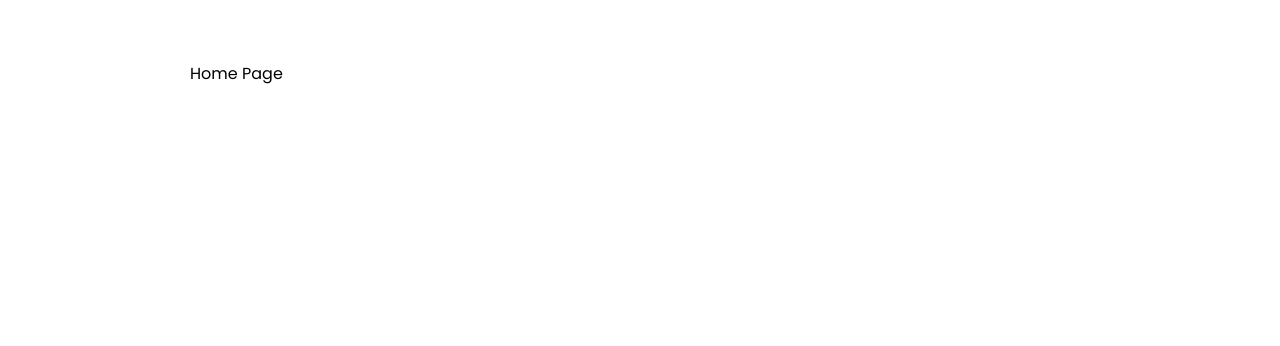
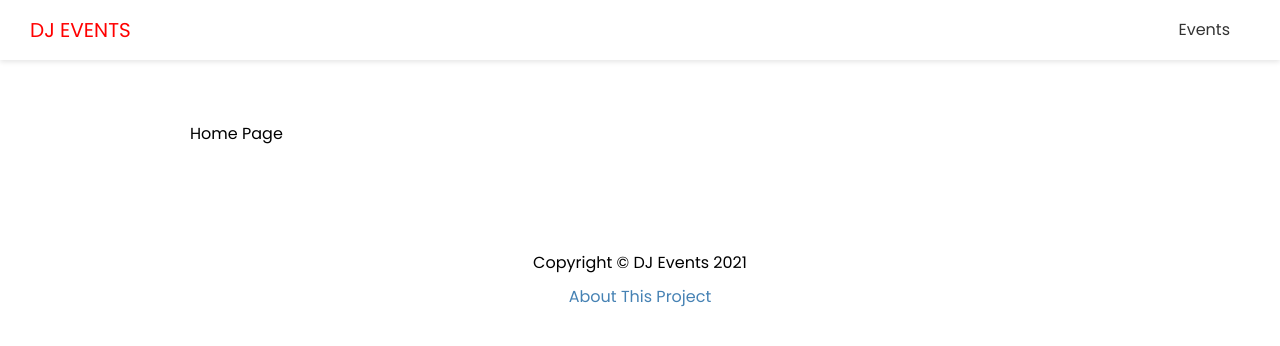
Before and after one commit to SajjanKarn/dj-events-frontend, a Next.js app: page / in a window 1280 px wide. Shown: the top 346 px of the page. Built offline with nearby package versions, Linux system fonts and the light colour scheme.

Commit message:
Added Header and Footer to Layout

```diff
--- /dev/null
+++ b/components/Footer.js
@@ -0,0 +1,11 @@
+import Link from "next/link";
+import styles from "../styles/Footer.module.css";
+
+export default function Footer() {
+  return (
+    <footer className={styles.footer}>
+      <p>Copyright &copy; DJ Events 2021</p>
+      <Link href="/about">About This Project</Link>
+    </footer>
+  );
+}
--- /dev/null
+++ b/components/Header.js
@@ -0,0 +1,24 @@
+import Link from "next/link";
+import styles from "../styles/Header.module.css";
+
+export default function Header() {
+  return (
+    <header className={styles.header}>
+      <div className={styles.logo}>
+        <Link href="/">
+          <a>DJ EVENTS</a>
+        </Link>
+      </div>
+
+      <nav>
+        <ul>
+          <li>
+            <Link href="/events">
+              <a>Events</a>
+            </Link>
+          </li>
+        </ul>
+      </nav>
+    </header>
+  );
+}
--- a/components/Layout.js
+++ b/components/Layout.js
@@ -1,6 +1,8 @@
 import Head from "next/head";
 
 import styles from "../styles/Layout.module.css";
+import Footer from "./Footer";
+import Header from "./Header";
 
 export default function Layout({ title, description, keywords, children }) {
   return (
@@ -11,7 +13,9 @@
         <meta name="keywords" content={keywords} />
       </Head>
 
+      <Header />
       <div className={styles.container}>{children}</div>
+      <Footer />
     </div>
   );
 }
--- /dev/null
+++ b/styles/Footer.module.css
@@ -0,0 +1,8 @@
+.footer {
+  margin: 100px 0 40px;
+  text-align: center;
+}
+
+.footer p {
+  margin: 5px 0;
+}
--- /dev/null
+++ b/styles/Header.module.css
@@ -0,0 +1,56 @@
+.header {
+  display: flex;
+  justify-content: space-between;
+  align-items: center;
+  background: #fff;
+  color: #333;
+  height: 60px;
+  padding: 0 30px;
+  box-shadow: 0 2px 5px rgba(0, 0, 0, 0.1);
+}
+
+.header a {
+  color: #333;
+  margin-right: 20px;
+}
+
+.header a:hover {
+  color: #000;
+}
+.header ul {
+  display: flex;
+  align-items: center;
+  justify-content: center;
+  list-style: none;
+}
+
+.logo {
+  color: red;
+  font-size: 20px;
+  text-transform: uppercase;
+}
+
+.logo a {
+  color: red;
+}
+
+@media (max-width: 768px) {
+  .header {
+    flex-direction: column;
+    height: auto;
+  }
+
+  .header ul {
+    margin: 20px 0;
+    flex-direction: column;
+    text-align: center;
+  }
+
+  .header a {
+    margin-right: 0;
+  }
+
+  .logo {
+    margin: 20px 0;
+  }
+}
```
